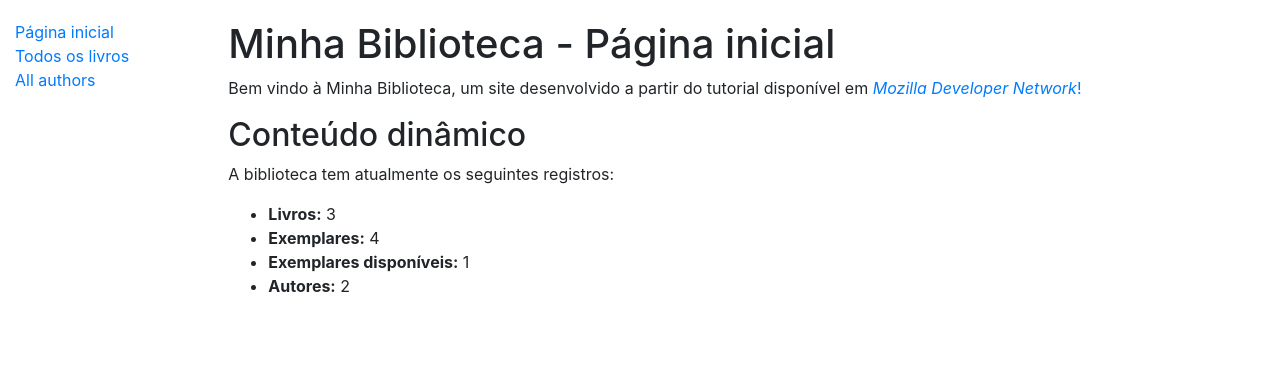
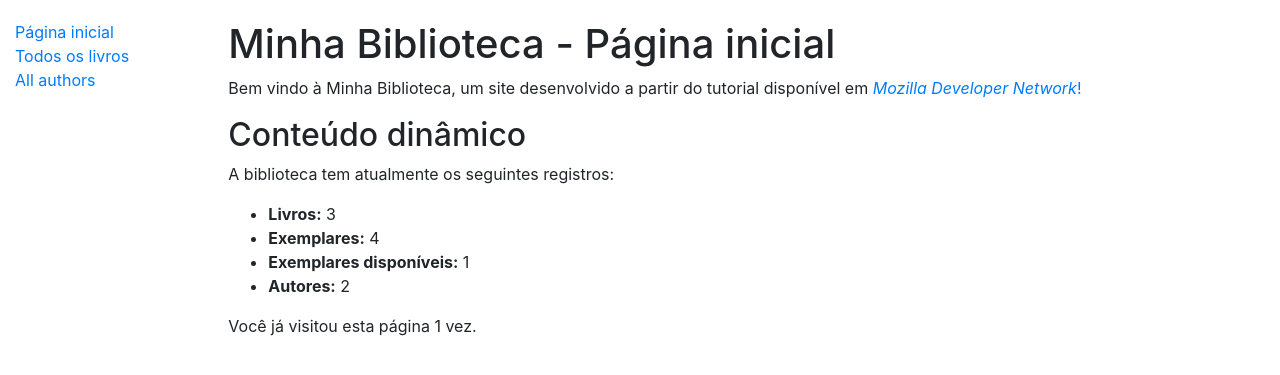
Before and after one commit to BPerdona/django-bibliotecaMDN, a Django app: page /catalogo/ in a window 1280 px wide. Shown: the top 375 px of the page. Run offline with Django 4.2, Linux system fonts and the light colour scheme; data comes from the database, SQL or seed files in the repository.

Commit message:
Controle de visitas com sessão

```diff
--- a/catalogo/templates/base_generic.html
+++ b/catalogo/templates/base_generic.html
@@ -15,7 +15,7 @@
     <link rel="stylesheet" href="{% static 'css/styles.css' %}">
 
     <!-- Impedindo o erro 404 de favicon.ico -->
-    <link rel="shortcut icon" href="#">
+    <!--link rel="shortcut icon" href="#"-->
 
 </head>
 <body>
--- a/catalogo/templates/index.html
+++ b/catalogo/templates/index.html
@@ -20,5 +20,6 @@
         </ul>
     </div>
 
+    <p>Você já visitou esta página {{ num_visitas }}{% if num_visitas == 1 %} vez{% else %} vezes{% endif %}.</p>
 
 {% endblock %}
--- a/catalogo/views.py
+++ b/catalogo/views.py
@@ -3,7 +3,7 @@ from django.views import generic
 
 # Create your views here.
 
-from catalogo.models import Genero, Linguagem, Livro, ExemplarLivro, Autor
+from catalogo.models import Genero, Linguagem, Autor, Livro, ExemplarLivro
 
 def index(request):
 
@@ -33,8 +33,10 @@ def index(request):
 
 
 class BookListView(generic.ListView):
+
     model = Livro
 
 
-class BookDetailView(generic.DeleteView):
+class BookDetailView(generic.DetailView):
+
     model = Livro
```
